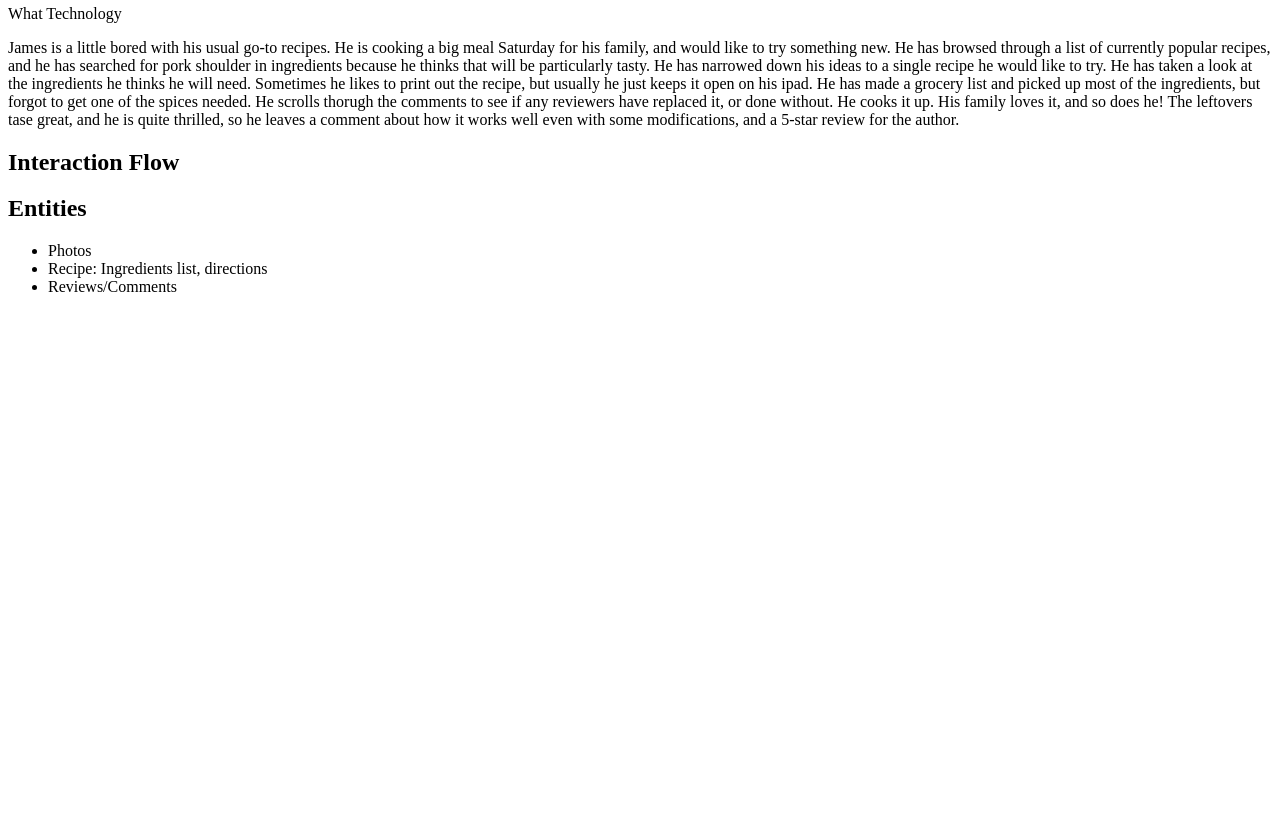
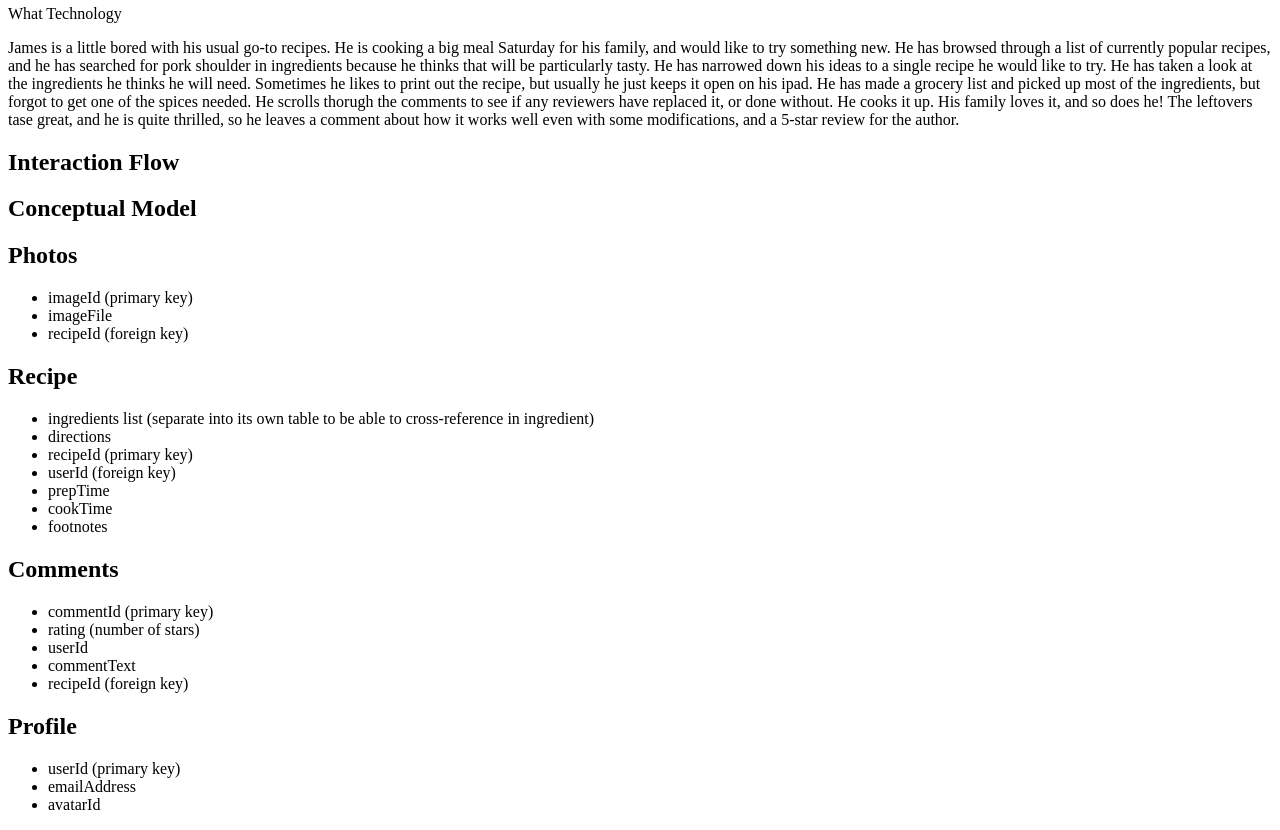
Before and after one commit to rdicharry/data-design-allrecipes, a PHP site: page / in a window 1280 px wide. Shown: the part 487-1317 px from the top of the page. Before the commit the page ends 779 px from the top, so only its background shows below. Run offline with PHP 8.4, Linux system fonts and the light colour scheme.

Commit message:
added conceptual model - replace raw entities list

```diff
--- a/public_html/index.php
+++ b/public_html/index.php
@@ -39,12 +39,42 @@
 				<h1>Interaction Flow</h1>
 			</section>
 			<section>
-				<h1>Entities</h1>
-			<ul>
-				<li>Photos</li>
-				<li>Recipe: Ingredients list, directions</li>
-				<li>Reviews/Comments</li>
-			</ul>
+				<h1>Conceptual Model</h1>
+
+					<h2>Photos</h2>
+						<ul>
+							<li>imageId (primary key)</li>
+							<li>imageFile</li>
+							<li>recipeId (foreign key)</li>
+						</ul>
+
+					<h2>Recipe</h2>
+						<ul>
+							<li>ingredients list (separate into its own table to be able to cross-reference in ingredient)</li>
+							<li>directions</li>
+							<li>recipeId (primary key)</li>
+							<li>userId (foreign key)</li>
+							<li>prepTime</li>
+							<li>cookTime</li>
+							<li>footnotes</li>
+						</ul>
+
+					<h2>Comments</h2>
+						<ul>
+							<li>commentId (primary key)</li>
+							<li>rating (number of stars)</li>
+							<li>userId</li>
+							<li>commentText</li>
+							<li>recipeId (foreign key)</li>
+					</ul>
+
+					<h2>Profile</h2>
+						<ul>
+							<li>userId (primary key)</li>
+							<li>emailAddress</li>
+							<li>avatarId</li>
+					</ul>
+
 			</section>
 		</main>
 	</body>
```
